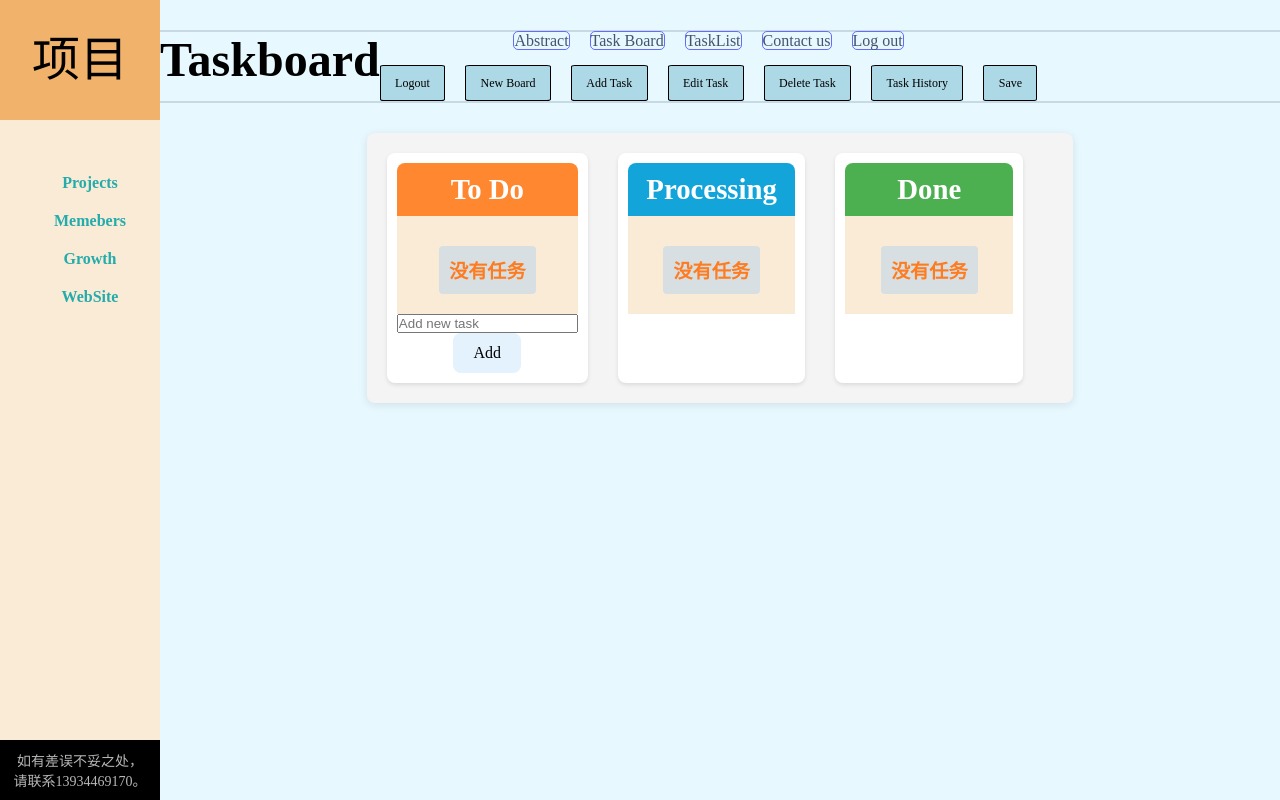
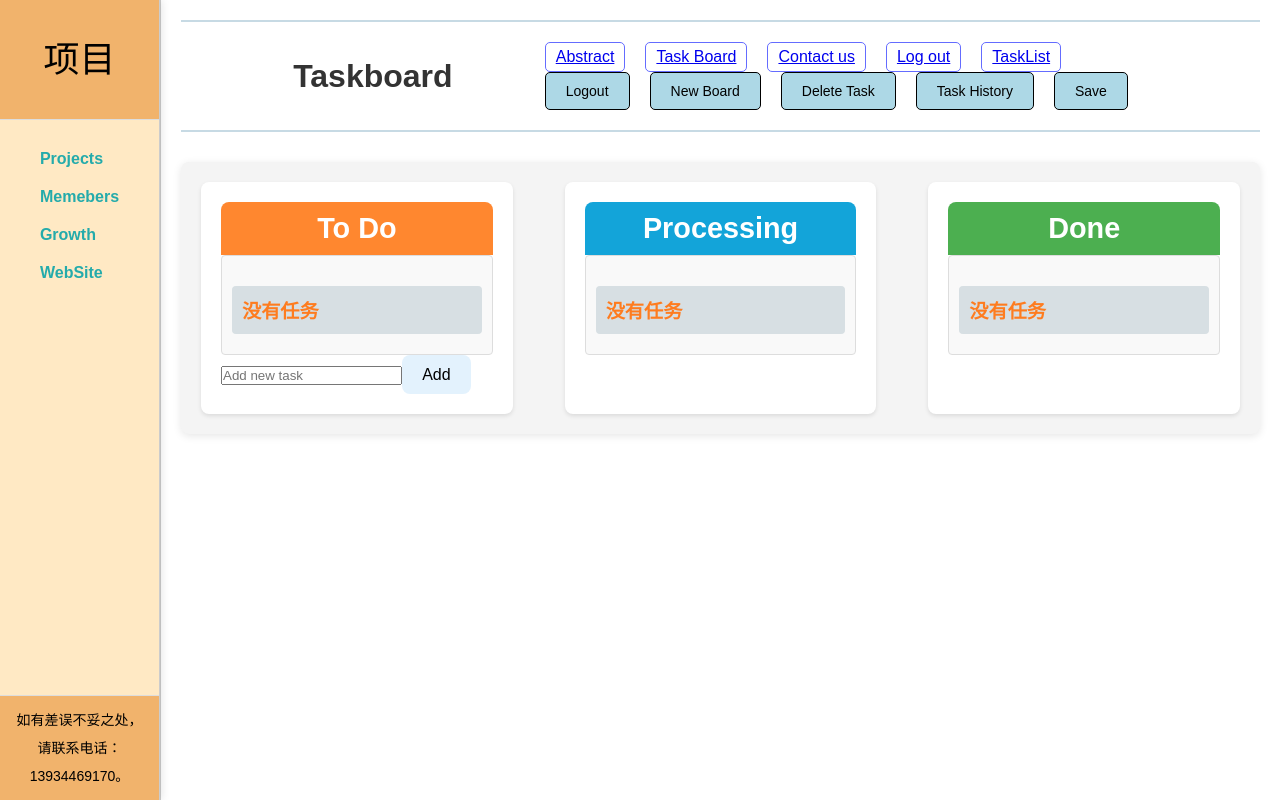
Before and after one commit to HrimeNJ/Web-Course-Frontend, a React (Vite) app: page /taskboard in a window 1280 px wide. Built offline with nearby package versions, Linux system fonts and the light colour scheme.

Commit message:
CSS美化

```diff
--- a/src/App.jsx
+++ b/src/App.jsx
@@ -79,7 +79,7 @@ const App = () => {
       </section>
     </main>
 
-    <footer>
+    <footer className={styles.WelcomeFooter}>
       Copyright @ 13934469170 All rights reserved<br/>
       Contact with us by email 1970902125@qq.com
     </footer>
--- a/src/App.module.css
+++ b/src/App.module.css
@@ -141,7 +141,7 @@ header ul{
   line-height: 1.8em;
 }
 
-footer{
+.WelcomeFooter{
   background-color: #000000;
   color: #B7B7B7;
   font-size: 14px;
@@ -149,6 +149,7 @@ footer{
   display: flex;
   justify-content: center;
   align-items: center;
+  line-height: 20px;
 }
 
 .Intruduction{
--- /dev/null
+++ b/src/Login.css
@@ -0,0 +1,97 @@
+/* Reset styles */
+* {
+    margin: 0;
+    padding: 0;
+    box-sizing: border-box;
+}
+
+/* Main login container */
+.login {
+    height: 100vh;
+    display: flex;
+    flex-direction: column;
+    justify-content: center;
+    align-items: center;
+    background: #f5f5f5;
+}
+
+/* Title section */
+.TitleContainer {
+    margin-bottom: 20px;
+}
+
+.logintitle {
+    font-size: 36px;
+    color: #333;
+    text-align: center;
+}
+
+/* Login form container */
+.loginContainer {
+    width: 300px;
+    padding: 20px;
+    background: white;
+    border-radius: 8px;
+    box-shadow: 0 4px 12px rgba(0, 0, 0, 0.1);
+    display: flex;
+    flex-direction: column;
+    align-items: center;
+}
+
+.formGroup {
+    width: 100%;
+    margin-bottom: 15px;
+}
+
+.formGroup label {
+    display: block;
+    font-size: 14px;
+    color: #555;
+    margin-bottom: 5px;
+}
+
+.formGroup input {
+    width: 100%;
+    padding: 10px;
+    border: 1px solid #ddd;
+    border-radius: 5px;
+    font-size: 14px;
+    color: #333;
+}
+
+.formGroup input:focus {
+    border-color: #007bff;
+    outline: none;
+    box-shadow: 0 0 5px rgba(0, 123, 255, 0.3);
+}
+
+/* Login buttons */
+.loginbutton {
+    width: 100%;
+    margin-top: 20px;
+}
+
+.loginbutton button {
+    width: 100%;
+    padding: 12px;
+    border: none;
+    border-radius: 5px;
+    font-size: 16px;
+    color: #fff;
+    background-color: #007bff;
+    cursor: pointer;
+    transition: background-color 0.3s ease;
+    margin-bottom: 10px;
+}
+
+.loginbutton button:hover {
+    background-color: #0056b3;
+}
+
+/* Error message */
+.errorMessage {
+    color: red;
+    font-size: 12px;
+    margin-top: 10px;
+    text-align: center;
+}
--- a/src/Login.module.css
+++ /dev/null
@@ -1,130 +0,0 @@
-/* Login styles */
-*{
-    margin: 0;
-    padding: 0;
-}
-
-section{
-    background-color: antiquewhite;
-}
-
-.login{
-    height: 100%;
-    width: 100%;
-    display: flex;
-    flex-direction: column;
-    justify-content: center;
-    align-items: center;
-}
-
-.logintitle{
-    font-size: 40px;
-    background-color: white;
-}
-
-.loginContainer {
-    width: 280px;
-    height: 280px;
-    border-radius: 8px;
-    box-shadow: 0 4px 8px rgba(0, 0, 0, 0.2);
-    background: lightgrey;
-    text-align: center;
-    display: flex;
-    flex-direction: column;
-    justify-content: center;
-    align-items: center;
-    position: relative;
-}
-
-.formGroup {
-    margin-bottom: 20px;
-    text-align: left;
-}
-
-.formGroup label {
-    display: block;
-    margin-bottom: 8px;
-    font-size: 1rem;
-    color: #555;
-}
-
-.formGroup input {
-    width: 90%;
-    padding: 12px;
-    border: 1px solid #ddd;
-    border-radius: 5px;
-    font-size: 1rem;
-    color: #333;
-}
-
-.formGroup input:focus {
-    border-color: #007bff;
-    outline: none;
-    box-shadow: 0 0 5px rgba(0, 123, 255, 0.3);
-}
-
-.loginbutton{
-    display: flex;
-    flex-direction: column;
-    justify-content: center;
-    align-items: center;
-}
-
-.loginbutton button {
-    width: 280px;
-    padding: 12px;
-    border: none;
-    border-radius: 5px;
-    font-size: 1rem;
-    color: #fff;
-    background-color: #007bff;
-    cursor: pointer;
-    transition: background-color 0.3s ease;
-    margin-bottom: 10px;
-}
-
-.loginbutton button:hover {
-    background-color: #0056b3;
-}
-
-.errorMessage{
-    color: red;
-    margin-top: 10px;
-    font-size: 0.9rem;
-    text-align: center;
-    position: absolute;
-    bottom: 24px;
-}
-
-/* Link styles */
-p {
-    margin-top: 20px;
-}
-
-p button {
-    background: none;
-    border: none;
-    color: #007bff;
-    font-size: 1rem;
-    text-decoration: underline;
-    cursor: pointer;
-}
-
-p button:hover {
-    text-decoration: none;
-}
-
-/* Responsive design */
-@media (max-width: 600px) {
-    .loginContainer {
-        padding: 15px;
-    }
-
-    .formGroup input {
-        font-size: 0.9rem;
-    }
-
-    button {
-        font-size: 0.9rem;
-    }
-}
--- a/src/Model.jsx
+++ b/src/Modal.jsx
@@ -1,4 +1,5 @@
 import React from 'react';
+import "./Modal.css";
 
 const Modal = ({ show, onClose, children }) => {
   if (!show) {
@@ -9,6 +10,7 @@ const Modal = ({ show, onClose, children }) => {
     <div className="modal-overlay">
       <div className="modal">
         <button className="modal-close" onClick={onClose}>×</button>
+        <h2>编辑任务面板</h2>
         <div className="modal-content">
           {children}
         </div>
--- a/src/Taskboard.css
+++ b/src/Taskboard.css
@@ -1,114 +1,104 @@
-*{
+/* 重置样式 */
+* {
     padding: 0;
     margin: 0;
+    box-sizing: border-box;
+    font-family: 'Arial', sans-serif;
   }
 
-main.Taskboard{
-    background-color: white !important;
+  /* 主 Taskboard 样式 */
+  main.Taskboard {
+    background-color: #f0f2f5;
     width: 100%;
-    height: 100%;
+    height: 100vh;
     display: flex;
-    text-align: center;
   }
 
-section.taskboard{
-    background-color: #e7f9ff;
+  /* 任务板区域 */
+  section.taskboard {
+    background-color: #fff;
     display: flex;
     flex-direction: column;
     align-items: center;
-    text-align: center;
     height: 100%;
     width: 100%;
     margin-left: 160px;
+    padding: 20px;
+    border-left: 1px solid #ccc;
+    box-shadow: 0 0 10px rgba(0, 0, 0, 0.1);
   }
 
-div.topSection{
+  div.topSection {
     width: 100%;
     border-bottom: 2px solid #c7dae4;
     border-top: 2px solid #c7dae4;
-    position: relative;
     display: flex;
-    margin-top: 30px;
-}
-
-div.board{
-    margin-top: 30px;
-    display: flex;
+    justify-content: space-evenly;
+    align-items: center;
+    padding: 20px;
   }
 
   div.topSection h1 {
-    font-size: 48px;
-    text-align: center;
+    font-size: 32px;
+    color: #333;
   }
 
-div.topSection ul{
+  div.topSection ul {
     display: flex;
-    justify-content: center;
     align-items: center;
   }
 
-div.topSection li{
+  div.topSection li {
     list-style: none;
     margin-right: 20px;
   }
 
-div.topSection a{
+  .topSectionItems {
     text-decoration: none;
-    color: #44546f;
+    color: #646cff;
     border: #646cff 1px solid;
     border-radius: 5px;
-    margin-bottom: 15px;
+    padding: 5px 10px;
+    transition: background-color 0.3s, color 0.3s;
   }
 
-div.topSection button {
-    background-color: lightblue;
-    color: black;
-    border-radius: 5%;
-    border: solid 1px #000000;
-    margin-right: 20px;
-    line-height: 20px;
-    font-size: 12px;
-    margin-top: 15px;
-}
-
-div.topSection button:hover{
+  .topSectionItems:hover {
     background-color: #646cff;
-}
-
-div.topSection button:active{
-    background-color: #44546f;
     color: white;
   }
 
-ul.tasklist{
-    background-color: antiquewhite;
-    text-align: center;
-    list-style: none;
-    display: flex;
-    flex-direction: column;
-    justify-content: center;
-    align-items: center;
+  .topSectionButton {
+    background-color: lightblue;
+    color: black;
+    border-radius: 5px;
+    border: solid 1px #000000;
+    margin-right: 20px;
+    font-size: 14px;
+    padding: 10px 20px;
+    cursor: pointer;
+    transition: background-color 0.3s;
   }
 
-li.task{
-    list-style: none;
-
+  .topSectionButton:hover {
+    background-color: #646cff;
+    color: white;
   }
 
-/* Taskboard.css */
-
-.board {
+  div.board {
+    margin-top: 30px;
     display: flex;
-    justify-content: space-around;
+    justify-content: space-between;
+    width: 100%;
     padding: 20px;
     background-color: #f4f4f4;
     border-radius: 8px;
     box-shadow: 0 2px 8px rgba(0, 0, 0, 0.1);
   }
 
+  /* 任务栏样式 */
   .columns {
     display: flex;
-    justify-content: space-around;
+    justify-content: space-between;
     width: 100%;
     list-style-type: none;
     padding: 0;
@@ -120,13 +110,12 @@ li.task{
     border-radius: 8px;
     box-shadow: 0 2px 4px rgba(0, 0, 0, 0.1);
     width: 30%;
-    padding: 10px;
+    padding: 20px;
     display: flex;
     flex-direction: column;
-    margin-right: 30px;
   }
 
-.column-header-todo{
+  .column-header-todo {
     background-color: #ff872f;
     padding: 10px;
     color: white;
@@ -136,7 +125,7 @@ li.task{
     font-weight: bold;
   }
 
-.column-header-doing{
+  .column-header-doing {
     background-color: #13a4d9;
     padding: 10px;
     color: white;
@@ -146,7 +135,7 @@ li.task{
     font-weight: bold;
   }
 
-.column-header-done{
+  .column-header-done {
     background-color: #4caf50;
     padding: 10px;
     color: white;
@@ -156,12 +145,16 @@ li.task{
     font-weight: bold;
   }
 
+  /* 任务列表样式 */
   .tasklist {
     padding: 10px;
     margin: 0;
     list-style-type: none;
     overflow-y: auto;
     max-height: 400px;
+    background-color: #f9f9f9;
+    border: 1px solid #ddd;
+    border-radius: 4px;
   }
 
   .task {
@@ -181,7 +174,7 @@ li.task{
     background-color: #bbdefb;
   }
 
-/* 按钮样式 */
+  /* 删除按钮 */
   .column-button {
     display: flex;
     justify-content: center;
@@ -190,7 +183,7 @@ li.task{
 
   .delete-button {
     background-color: #f44336;
-    color: black;
+    color: white;
     padding: 10px 20px;
     border: none;
     border-radius: 4px;
@@ -203,21 +196,25 @@ li.task{
     background-color: #d32f2f;
   }
 
-.submit{
+  /* 提交按钮 */
+  .submit {
     background-color: #e3f2fd;
   }
 
-#Notask{
+  /* 没有任务提示 */
+  #Notask {
     font-size: 1.2em;
     font-weight: bold;
     color: #fe7c1f;
     margin-top: 20px;
     background-color: #d7dfe3;
+    padding: 10px;
+    border-radius: 4px;
   }
 
-/* 左边栏 */
-section.ProjectsColumn{
-    background-color: antiquewhite;
+  /* 左侧项目栏 */
+  section.ProjectsColumn {
+    background-color: #ffe9c4;
     position: absolute;
     left: 0;
     top: 0;
@@ -225,32 +222,26 @@ section.ProjectsColumn{
     height: 100%;
     display: flex;
     flex-direction: column;
-    justify-content: center;
     align-items: center;
-
+    border-right: 1px solid #ccc;
+    box-shadow: 2px 0 8px rgba(0, 0, 0, 0.1);
   }
 
-section.ProjectsColumn div{
+  section.ProjectsColumn div.h {
+    background-color: #f1b36c;
+    font-size: 36px;
     width: 100%;
-}
-
-section.ProjectsColumn div.h{
-    background-color: rgb(241, 179, 108);
-    font-size: 48px;
-    position: absolute;
-    top: 0vw;
     height: 120px;
     text-align: center;
     line-height: 120px;
-    border:  1px;
+    border-bottom: 1px solid #ddd;
   }
 
-section.ProjectsColumn ul{
+  section.ProjectsColumn ul {
     list-style-type: none;
-    margin-left: 0px;
-    padding-left: 10px;
-    position: relative;
-    top: -160px
+    margin-top: 20px;
+    padding: 0;
+    width: 100%;
   }
 
   section.ProjectsColumn ul li a {
@@ -258,23 +249,25 @@ section.ProjectsColumn ul li a {
     color: #24abab;
     font-size: 16px;
     font-weight: 800;
-    display: inline-block;
-    padding-top: 10px;
-    padding-bottom: 10px;
-    width: 100%;
-    margin-left: -5px;
-    padding-left: 10px;
+    display: block;
+    padding: 10px 15px;
+    transition: background-color 0.3s, border-left 0.3s;
   }
 
   section.ProjectsColumn ul li a:hover {
     background: #eddd82;
     border-left: solid 8px #6a75eb;
-    margin-left: -10px;
-    width: 96%;
   }
 
-section.ProjectsColumn footer{
+.bottomInfo {
     position: absolute;
     bottom: 0;
-    width: 160px;
+    width: 100%;
+    padding: 10px;
+    background-color: #f1b36c;
+    text-align: center;
+    color: black;
+    font-size: 14px;
+    line-height: 28px;
+    border-top: 1px solid #ddd;
   }
--- a/src/Taskboard.jsx
+++ b/src/Taskboard.jsx
@@ -153,6 +153,7 @@ const Taskboard = () => {
             //     const response2 = await axios.post('http://localhost:7001/tasks/files', formData);
             //     console.log('Files saved:', response2.data);
             // }
+            alert('Saved successfully!');
         } catch (error) {
             console.error('Error saving tasks:', error);
         }
@@ -207,12 +208,11 @@ const Taskboard = () => {
                         <li><a href="http://localhost:5173/taskboard/theboard">Projects</a></li>
                         <li><a href="#">Memebers</a></li>
                         <li><a href="#">Growth</a></li>
-                        <li><a href="#">WebSite</a></li>
+                        <li><a href="https://github.com/HrimeNJ">WebSite</a></li>
                     </ul>
                 </div>
-                <div className="footer">
-                    <footer>如有差误不妥之处，<br/>请联系13934469170。</footer>
-                </div>
+                <footer className="bottomInfo">如有差误不妥之处，<br/>请联系电话： <br/> 13934469170。</footer>
+
 
             </section>
 
@@ -223,26 +223,23 @@ const Taskboard = () => {
                     </div>
                     <div>
                         <ul>
-                            <li className="boarditems"><a href="#">Abstract</a></li>
-                            <li className="boarditems"><a href="#">Task Board</a></li>
-                            <li className="boarditems"><a href="#">TaskList</a></li>
-                            <li className="boarditems"><a href="#">Contact us</a></li>
-                            <li className="boarditems"><a href="#">Log out</a></li>
+                            <li className="topSectionItems"><a href="#">Abstract</a></li>
+                            <li className="topSectionItems"><a href="#">Task Board</a></li>
+                            <li className="topSectionItems"><a href="#">Contact us</a></li>
+                            <li className="topSectionItems"><a href="#">Log out</a></li>
+                            <li className="topSectionItems"><a href="#">TaskList</a></li>
 
                         </ul>
 
-                        <button onClick={handleLogoutButton}>Logout</button>
-                        <button onClick={handleNewButton}>New Board</button>
+                        <button className="topSectionButton" onClick={handleLogoutButton}>Logout</button>
+                        <button className="topSectionButton" onClick={handleNewButton}>New Board</button>
 
-                        <button onClick={()=>navigate('/addtask')}>Add Task</button>
+
+                        <button className="topSectionButton" onClick={()=>navigate('/deletetask')}>Delete Task</button>
                         {/* Add task form here */}
-                        <button onClick={()=>navigate('/edittask')}>Edit Task</button>
+                        <button className="topSectionButton" onClick={()=>navigate('/taskhistory')}>Task History</button>
                         {/* Add task form here */}
-                        <button onClick={()=>navigate('/deletetask')}>Delete Task</button>
-                        {/* Add task form here */}
-                        <button onClick={()=>navigate('/taskhistory')}>Task History</button>
-                        {/* Add task form here */}
-                        <button onClick={(event) => handleSaveTask(event)}>Save</button>
+                        <button className="topSectionButton" onClick={(event) => handleSaveTask(event)}>Save</button>
 
                     </div>
                 </div>
```
Also changed, not shown: src/Login.jsx (+19 -32 lines), src/Modal.css (added, +103 -0 lines), src/Tasklist.css (+0 -12 lines), src/Tasklist.jsx (+46 -36 lines). Lines whose indentation alone changed are shown as unchanged.
